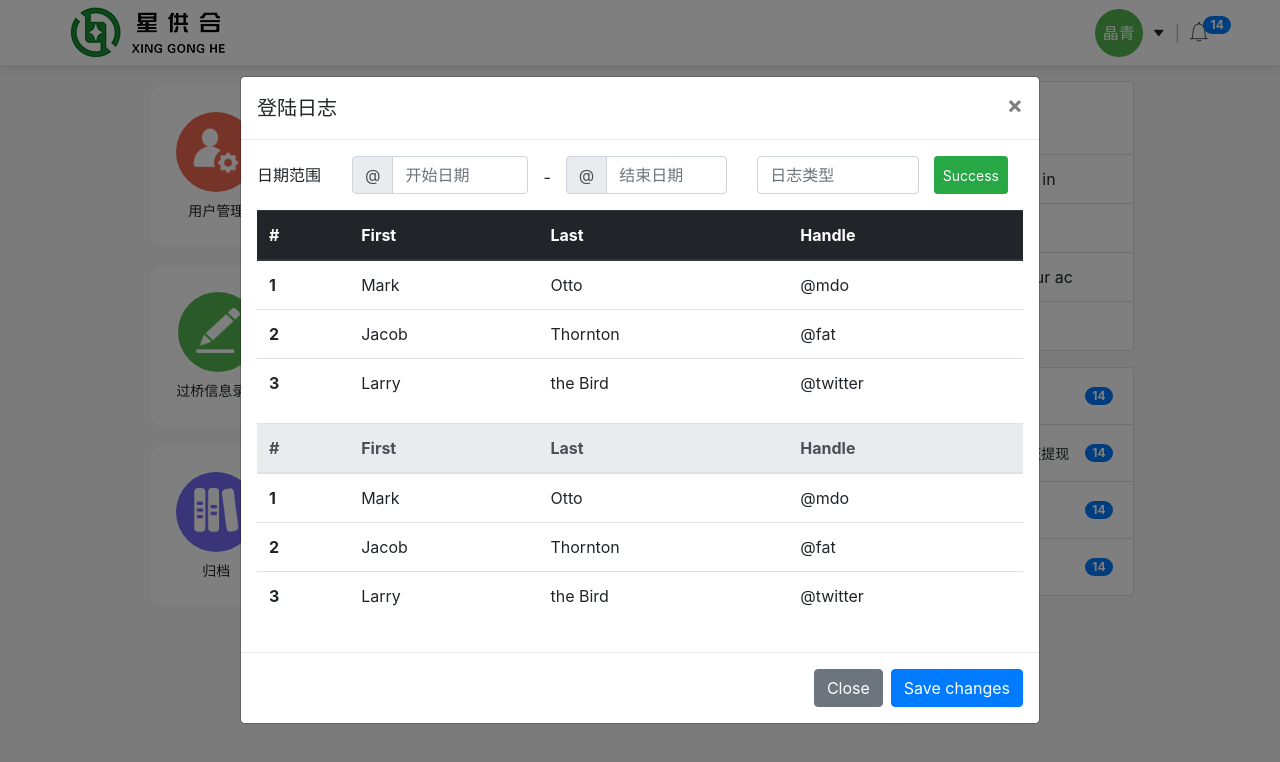
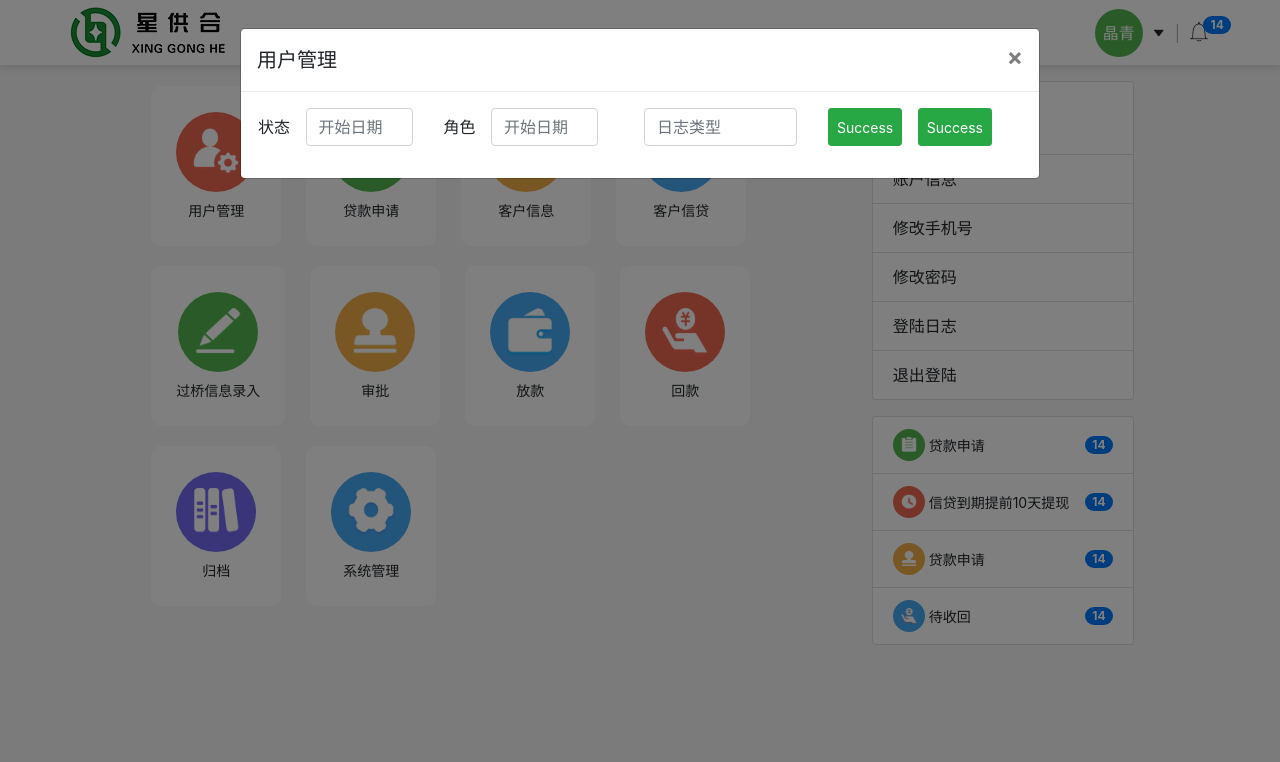
Before and after one commit to Sunfloweee/bootstrap-4, a website: page home.html in a window 1280 px wide. Both pictures are taken after a click on the element "用户管理". Drawn offline with Linux system fonts and the light colour scheme.

Commit message:
修改手机号

```diff
--- a/home.html
+++ b/home.html
@@ -39,7 +39,7 @@
     </header>
     <main class="container d-flex justify-content-center mt-3">
         <section class="d-flex flex-wrap mr-1 w-60 h-100">
-            <div class="row flex-column icon-item justify-content-center align-items-center">
+            <div class="row flex-column icon-item justify-content-center align-items-center" id="userManage">
                 <div class="icon-img-item danger-bg-color">
                     <img src="./image/user-manage.png" alt="" class="img-fluid icon-img">
                 </div>
@@ -109,10 +109,11 @@
                         <div class="sub-title color-gray">添加工作状态</div>
                     </div>
                 </li>
-                <li class="list-group-item">Dapibus ac facilisis in</li>
-                <li class="list-group-item">Morbi leo risus</li>
-                <li class="list-group-item">Porta ac consectetur ac</li>
-                <li class="list-group-item">Vestibulum at eros</li>
+                <li class="list-group-item">账户信息</li>
+                <li class="list-group-item" id="modify-phone">修改手机号</li>
+                <li class="list-group-item" data-target="">修改密码</li>
+                <li class="list-group-item">登陆日志</li>
+                <li class="list-group-item">退出登陆</li>
             </ul>
 
             <!--消息提示-->
@@ -158,10 +159,11 @@
     </main>
 </div>
 
-<!--模态框-->
-<div id="myModal" class="modal fade bd-example-modal-lg" tabindex="-1" role="dialog" aria-labelledby="myLargeModalLabel"
+<!-- 登陆日志 -->
+<div id="loginlog" class="modal fade bd-example-modal-lg" tabindex="-1" role="dialog"
+     aria-labelledby="myLargeModalLabel"
      aria-hidden="true">
-    <div class="modal-dialog modal-lg modal-dialog-centered ">
+    <div class="modal-dialog modal-lg modal-dialog-centered">
         <div class="modal-content">
             <div class="modal-header">
                 <h5 class="modal-title" id="exampleModalLongTitle">登陆日志</h5>
@@ -177,7 +179,8 @@
                             <div class="input-group-prepend">
                                 <span class="input-group-text" id="basic-addon1">@</span>
                             </div>
-                            <input type="text" class="form-control form_datetime" placeholder="开始日期" aria-label="date" aria-describedby="basic-addon1">
+                            <input type="text" class="form-control form_datetime" placeholder="开始日期" aria-label="date"
+                                   aria-describedby="basic-addon1">
                         </div>
                     </div>
                     <div class="mt-1">-</div>
@@ -186,12 +189,14 @@
                             <div class="input-group-prepend">
                                 <span class="input-group-text">@</span>
                             </div>
-                            <input type="text" class="form-control form_datetime" placeholder="结束日期" aria-label="date" aria-describedby="basic-addon1">
+                            <input type="text" class="form-control form_datetime" placeholder="结束日期" aria-label="date"
+                                   aria-describedby="basic-addon1">
                         </div>
                     </div>
                     <div class='col-sm-3'>
                         <div class="input-group">
-                            <input type="text" class="form-control" placeholder="日志类型" aria-label="date" aria-describedby="basic-addon1">
+                            <input type="text" class="form-control" placeholder="日志类型" aria-label="date"
+                                   aria-describedby="basic-addon1">
                         </div>
                     </div>
                     <button type="button" class="btn btn-success btn-sm btn-size">Success</button>
@@ -199,37 +204,6 @@
 
                 <table class="table">
                     <thead class="thead-dark">
-                    <tr>
-                        <th scope="col">#</th>
-                        <th scope="col">First</th>
-                        <th scope="col">Last</th>
-                        <th scope="col">Handle</th>
-                    </tr>
-                    </thead>
-                    <tbody>
-                    <tr>
-                        <th scope="row">1</th>
-                        <td>Mark</td>
-                        <td>Otto</td>
-                        <td>@mdo</td>
-                    </tr>
-                    <tr>
-                        <th scope="row">2</th>
-                        <td>Jacob</td>
-                        <td>Thornton</td>
-                        <td>@fat</td>
-                    </tr>
-                    <tr>
-                        <th scope="row">3</th>
-                        <td>Larry</td>
-                        <td>the Bird</td>
-                        <td>@twitter</td>
-                    </tr>
-                    </tbody>
-                </table>
-
-                <table class="table">
-                    <thead class="thead-light">
                     <tr>
                         <th scope="col">#</th>
                         <th scope="col">First</th>
@@ -266,6 +240,94 @@
         </div>
     </div>
 </div>
+
+<!-- 修改手机号 -->
+<div id="phoneModal" class="modal fade bd-example-modal-lg" tabindex="-1" role="dialog"
+     aria-labelledby="myLargeModalLabel"
+     aria-hidden="true">
+    <div class="modal-dialog modal-dialog-centered">
+        <div class="modal-content">
+            <div class="modal-header">
+                <h5 class="modal-title">修改手机号</h5>
+                <button type="button" class="close" data-dismiss="modal" aria-label="Close">
+                    <span aria-hidden="true">&times;</span>
+                </button>
+            </div>
+            <div class="modal-body pl-5 pr-5">
+                <div class="d-flex align-items-center mb-3">
+                    <span class="text-nowrap color-gray">原手机号码</span>
+                    <div class="ml-3 w-100">
+                        <input type="text" class="form-control" placeholder="输入原手机号" aria-label="Username"
+                               aria-describedby="basic-addon1">
+                    </div>
+                </div>
+                <div class="d-flex align-items-center mb-3">
+                    <span class="text-nowrap color-gray">新手机号码</span>
+                    <div class="ml-3 w-100">
+                        <input type="text" class="form-control" placeholder="输入新手机号" aria-label="Username"
+                               aria-describedby="basic-addon1">
+                    </div>
+                </div>
+                <div class="d-flex align-items-center mb-3">
+                    <span class="text-nowrap color-gray">手机验证码</span>
+                    <div class="input-group ml-3">
+                        <input type="text" class="form-control" placeholder="输入验证码" aria-label="Recipient's username"
+                               aria-describedby="basic-addon2">
+                        <div class="input-group-append">
+                            <span class="input-group-text primary-bg-color color-white" id="basic-addon2">获取验证码</span>
+                        </div>
+                    </div>
+                </div>
+                <div class="d-flex justify-content-end mt-4">
+                    <button type="button" class="btn w-75 btn-success primary-bg-color">保存</button>
+                </div>
+            </div>
+        </div>
+    </div>
+</div>
+
+<!--用户管理-->
+<div id="userManageModal" class="modal fade bd-example-modal-lg" tabindex="-1" role="dialog"
+     aria-labelledby="myLargeModalLabel"
+     aria-hidden="true">
+    <div class="modal-dialog modal-lg w-100">
+        <div class="modal-content">
+            <div class="modal-header">
+                <h5 class="modal-title">用户管理</h5>
+                <button type="button" class="close" data-dismiss="modal" aria-label="Close">
+                    <span aria-hidden="true">&times;</span>
+                </button>
+            </div>
+            <div class="modal-body">
+                <div class="row w-100 align-items-center mb-3 pl-3 pr-3 justify-content-between">
+                    <span>状态</span>
+                    <div class='col-sm-2 pl-0'>
+                        <div class="input-group">
+                            <input type="text" class="form-control form_datetime" placeholder="开始日期" aria-label="date"
+                                   aria-describedby="basic-addon1">
+                        </div>
+                    </div>
+                    <span>角色</span>
+                    <div class='col-sm-2 pl-0'>
+                        <div class="input-group">
+                            <input type="text" class="form-control form_datetime" placeholder="开始日期" aria-label="date"
+                                   aria-describedby="basic-addon1">
+                        </div>
+                    </div>
+                    <div class='col-sm-3'>
+                        <div class="input-group">
+                            <input type="text" class="form-control" placeholder="日志类型" aria-label="date"
+                                   aria-describedby="basic-addon1">
+                        </div>
+                    </div>
+                    <button type="button" class="btn btn-success btn-sm btn-size">Success</button>
+                    <button type="button" class="btn btn-success btn-sm btn-size">Success</button>
+                </div>
+            </div>
+        </div>
+    </div>
+</div>
+
 </body>
 <script src="./js/jquery.slim.min.js"></script>
 <script src="./js/popper.min.js"></script>
@@ -275,8 +337,19 @@
 <script type="text/javascript">
   $(".form_datetime").datetimepicker({format: 'yyyy-mm-dd hh:ii'});
 
-  $(".icon-item").click(function(){
-    $('#myModal').modal('show');
+
+  // $(".icon-item").click(function () {
+  //   $('#loginlog').modal('show');
+  // });
+
+  // 用户管理
+  $("#userManage").click(function () {
+    $('#userManageModal').modal('show');
+  });
+
+
+  $("#modify-phone").click(function () {
+    $('#phoneModal').modal('show');
   });
 </script>
 </html>
```
